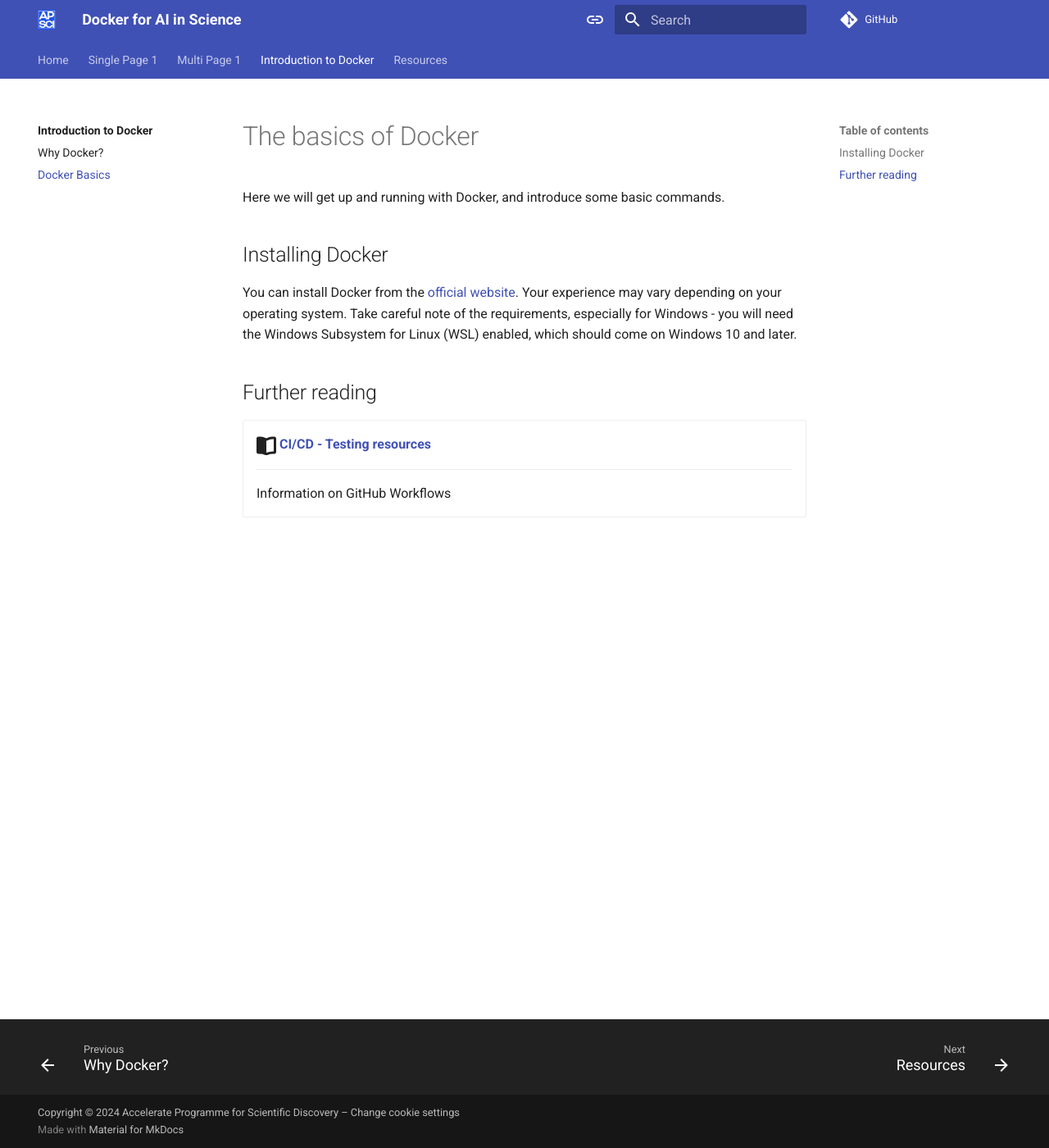
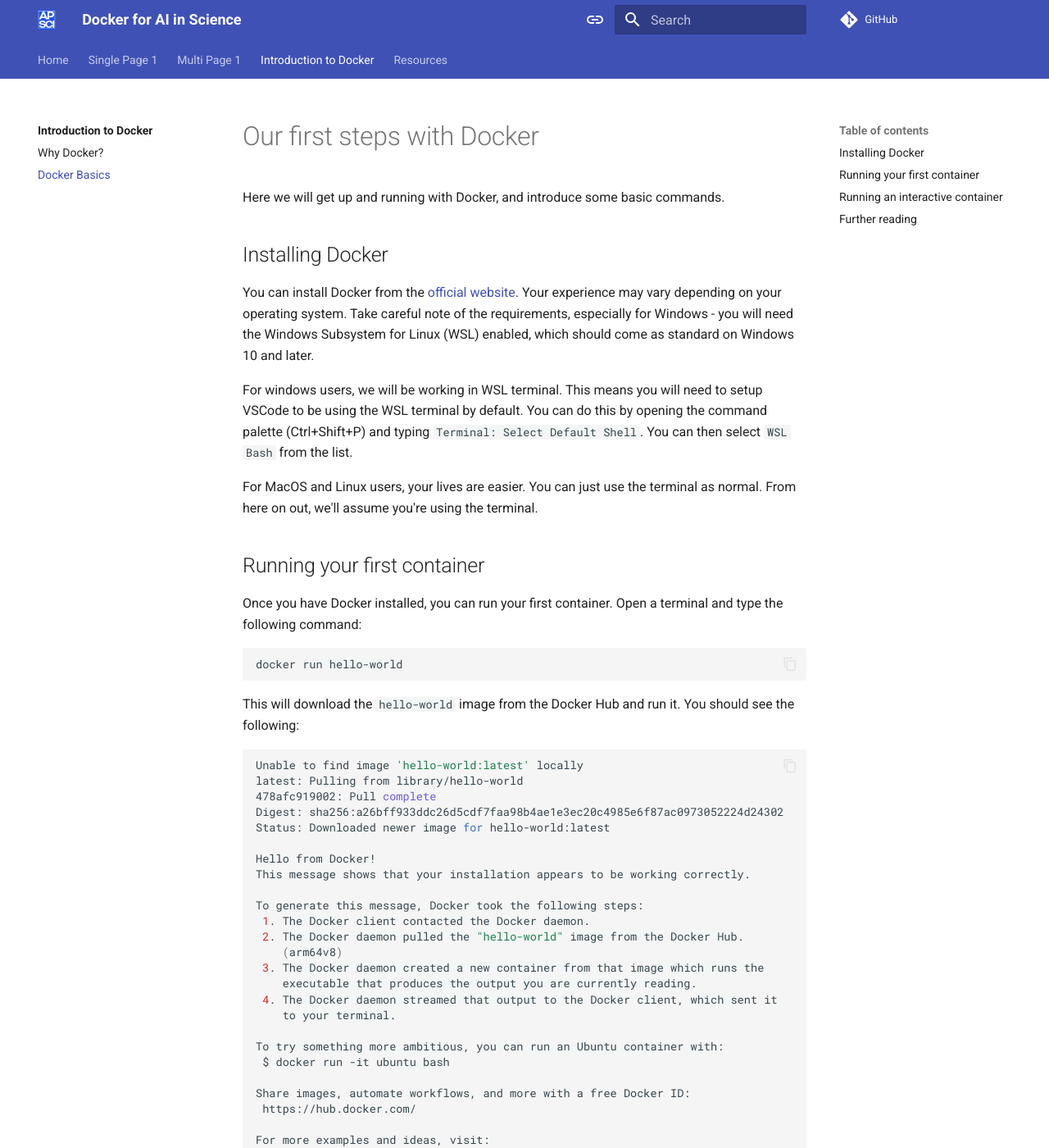
Before and after one commit to rkdan/docker-for-science, an MkDocs documentation site: the page built from docs/intro/introdocker.md, in a window 1280 px wide and 1400 px high. Shown: the whole window at 82% size. Built offline with MkDocs 1.6.1 and Material for MkDocs 9.7.7, drawn with Linux system fonts in a browser that asks for light colours; comment, search, counter and statistics services are not loaded; some of the changed text lies outside the part shown.

Commit message:
Introduction

````diff
--- a/docs/intro/introdocker.md
+++ b/docs/intro/introdocker.md
@@ -1,9 +1,118 @@
-# The basics of Docker
+# Our first steps with Docker
 
 Here we will get up and running with Docker, and introduce some basic commands.
 
 ## Installing Docker
-You can install Docker from the [official website](https://docs.docker.com/get-docker/). Your experience may vary depending on your operating system. Take careful note of the requirements, especially for Windows - you will need the Windows Subsystem for Linux (WSL) enabled, which should come on Windows 10 and later.
+You can install Docker from the [official website](https://docs.docker.com/get-docker/). Your experience may vary depending on your operating system. Take careful note of the requirements, especially for Windows - you will need the Windows Subsystem for Linux (WSL) enabled, which should come as standard on Windows 10 and later.
+
+For windows users, we will be working in WSL terminal. This means you will need to setup VSCode to be using the WSL terminal by default. You can do this by opening the command palette (Ctrl+Shift+P) and typing `Terminal: Select Default Shell`. You can then select `WSL Bash` from the list.
+
+For MacOS and Linux users, your lives are easier. You can just use the terminal as normal. From here on out, we'll assume you're using the terminal.
+
+## Running your first container
+Once you have Docker installed, you can run your first container. Open a terminal and type the following command:
+
+```bash
+docker run hello-world
+```
+
+This will download the `hello-world` image from the Docker Hub and run it. You should see the following:
+
+```bash
+Unable to find image 'hello-world:latest' locally
+latest: Pulling from library/hello-world
+478afc919002: Pull complete
+Digest: sha256:a26bff933ddc26d5cdf7faa98b4ae1e3ec20c4985e6f87ac0973052224d24302
+Status: Downloaded newer image for hello-world:latest
+
+Hello from Docker!
+This message shows that your installation appears to be working correctly.
+
+To generate this message, Docker took the following steps:
+ 1. The Docker client contacted the Docker daemon.
+ 2. The Docker daemon pulled the "hello-world" image from the Docker Hub.
+    (arm64v8)
+ 3. The Docker daemon created a new container from that image which runs the
+    executable that produces the output you are currently reading.
+ 4. The Docker daemon streamed that output to the Docker client, which sent it
+    to your terminal.
+
+To try something more ambitious, you can run an Ubuntu container with:
+ $ docker run -it ubuntu bash
+
+Share images, automate workflows, and more with a free Docker ID:
+ https://hub.docker.com/
+
+For more examples and ideas, visit:
+ https://docs.docker.com/get-started/
+```
+
+If you check out the Docker Desktop, you will now see that the `hello-world` image is downloaded and running. To see a list of images, run
+
+```bash
+docker image ls -a
+```
+
+and to see a list of containers, run
+
+```bash
+docker container ls -a
+```
+
+## Running an interactive container
+Now here is where things get really interesting. Run the following command:
+
+```bash
+docker run -it ubuntu
+```
+
+You should something like the following:
+
+```bash
+root@ba2346677656:/#
+```
+
+Now enter,
+
+```bash
+cat /etc/os-release
+```
+
+You should see something like:
+
+```bash
+PRETTY_NAME="Ubuntu 24.04 LTS"
+NAME="Ubuntu"
+VERSION_ID="24.04"
+VERSION="24.04 LTS (Noble Numbat)"
+VERSION_CODENAME=noble
+ID=ubuntu
+ID_LIKE=debian
+HOME_URL="https://www.ubuntu.com/"
+SUPPORT_URL="https://help.ubuntu.com/"
+BUG_REPORT_URL="https://bugs.launchpad.net/ubuntu/"
+PRIVACY_POLICY_URL="https://www.ubuntu.com/legal/terms-and-policies/privacy-policy"
+UBUNTU_CODENAME=noble
+LOGO=ubuntu-logo
+```
+
+So we have learned that we are no longer using the host machine command line, but in a container running Ubuntu 24.04 LTS. This is a powerful concept, as it allows us to run software in a controlled environment, without having to worry about dependencies!
+
+We can stop the container by typing `exit`, but we will keep it running for now.
+
+Create a new directory called `workspace`:
+
+```
+mkdir workspaces && cd workspaces.
+```
+
+Open up VSCode and install the Remote Development extension. Once this is installed, connect to the container that is now running. We now have a fully functional Ubuntu environment running in a container and accessible from VSCode!
+
+Just to really hammer home how powerful this is, we now no longer have to worry about installing software on our host machine. We don't have to worry about managing dependencies and environments, because this IS our environment!
+
+Through this workshop we will build a small machine learning project in this container and deploy it on a remote GPU. We will learn how to make our own containers, upload them to Docker Hub and build off of them. We will also learn how to use Docker in a CI/CD pipeline.
+
+
 
 ## Further reading
 <div class="grid cards" markdown>
````
Also changed, not shown: docs/intro/index.md (line endings or trailing spaces).
